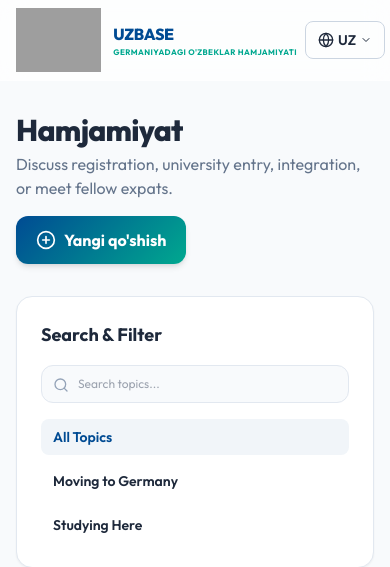
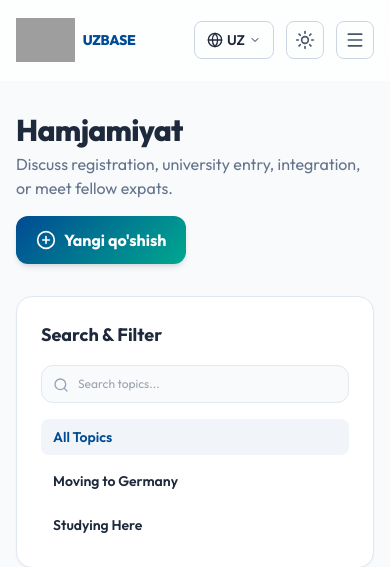
Before and after one commit to SodiqNaimov/Uzbase.de, a Flask app: page /community in a window 390 px wide. Shown: the top 567 px of the page. Run offline with Flask 3, Linux system fonts and the light colour scheme; data comes from the database, SQL or seed files in the repository; some libraries are stand-ins or nearby versions; grey boxes are pictures that could not be loaded.

Commit message:
Optimize header layout and hide brand tagline on mobile to prevent overflow and overlap

```diff
--- a/uzbase/templates/base.html
+++ b/uzbase/templates/base.html
@@ -82,11 +82,11 @@
         <div class="max-w-7xl mx-auto px-4 sm:px-6 lg:px-8">
             <div class="flex items-center justify-between h-20">
                 <!-- Logo & Brand -->
-                <a href="{{ url_for('main.index') }}" class="flex items-center space-x-3 group flex-shrink-0">
-                    <img src="{{ url_for('static', filename='logo.png') }}" alt="UZBASE Logo" class="h-16 w-auto object-contain transform group-hover:scale-105 transition duration-300">
+                <a href="{{ url_for('main.index') }}" class="flex items-center space-x-2 sm:space-x-3 group flex-shrink-0">
+                    <img src="{{ url_for('static', filename='logo.png') }}" alt="UZBASE Logo" class="h-11 sm:h-16 w-auto object-contain transform group-hover:scale-105 transition duration-300">
                     <div class="flex flex-col">
-                        <span class="text-base font-extrabold tracking-tight text-brandBlue dark:text-white transition duration-300">{{ t.brand }}</span>
-                        <span class="text-[8px] uppercase font-bold tracking-wider text-brandGreen">{{ t.tagline }}</span>
+                        <span class="text-sm sm:text-base font-extrabold tracking-tight text-brandBlue dark:text-white transition duration-300">{{ t.brand }}</span>
+                        <span class="text-[8px] uppercase font-bold tracking-wider text-brandGreen hidden sm:block">{{ t.tagline }}</span>
                     </div>
                 </a>
 
```
